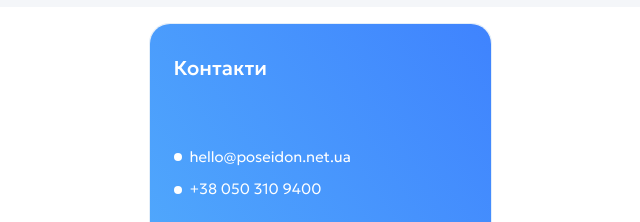
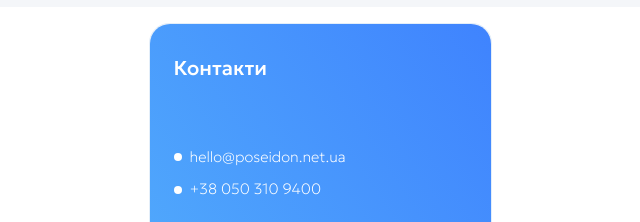
Before and after one commit to alexSili4/poseidon-buyer, a website built with Vite: page src/index.html in a window 1280 px wide. Shown: the part 2286-2508 px from the top of the page, without its empty margins (320-960 px from the left). Built offline with nearby package versions, Linux system fonts and the light colour scheme; files whose address does not match are found by name.

Commit message:
fix fonts

```diff
--- a/src/css/contacts.css
+++ b/src/css/contacts.css
@@ -39,7 +39,7 @@
   color: var(--white-color);
   font-family: Geologica;
   font-size: 15px;
-  font-weight: 300;
+  font-weight: 100;
   line-height: 1.5;
   font-style: normal;
 }
--- a/src/css/fonts.css
+++ b/src/css/fonts.css
@@ -21,3 +21,9 @@
   src: local('Geologica'), url('/fonts/geologica/Geologica-Light.ttf') format('truetype');
   font-weight: 300;
 }
+
+@font-face {
+  font-family: 'Geologica';
+  src: local('Geologica'), url('/fonts/geologica/Geologica-Thin.ttf') format('truetype');
+  font-weight: 100;
+}
```
Also changed, not shown: src/fonts/geologica/Geologica-Thin.ttf (added).
